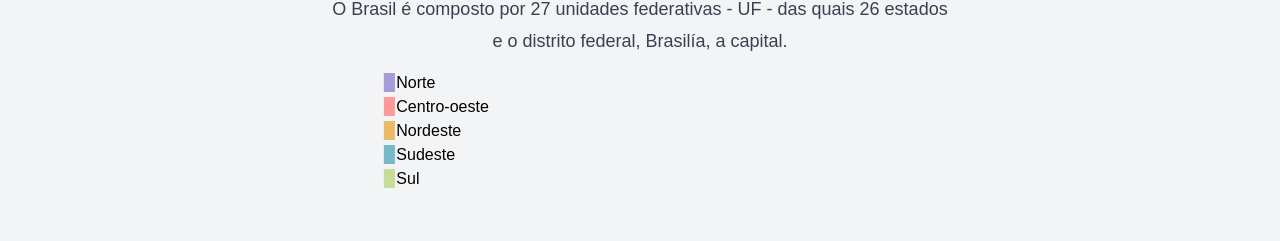
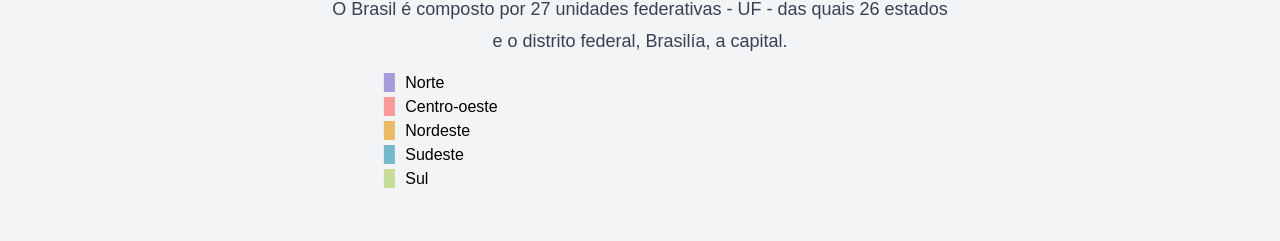
Before and after one commit to vasfvitor/bandeiras, an Astro site: page / in a window 1280 px wide. Shown: the part 334-575 px from the top of the page. Built offline with nearby package versions, Linux system fonts and the light colour scheme; Astro itself is replaced by a stand-in of ours.

Commit message:
map label spacing

```diff
--- a/src/pages/index.astro
+++ b/src/pages/index.astro
@@ -9,14 +9,14 @@ import SelectUF from "~/components/SelectUF.astro";
 
   <div class="relative max-w-screen-md mx-auto">
     <Brazil />
-    <div
+    <ul
       class="text-left md:block md:bottom-48 md:left-32 md:absolute z-20 px-4 md:p-0 -mt-20"
     >
-      <p class="before:content-['▉'] before:text-[#a99ada]">Norte</p>
-      <p class="before:content-['▉'] before:text-[#fb9a99]">Centro-oeste</p>
-      <p class="before:content-['▉'] before:text-[#eaba66]">Nordeste</p>
-      <p class="before:content-['▉'] before:text-[#77b8cb]">Sudeste</p>
-      <p class="before:content-['▉'] before:text-[#c8dc9a]">Sul</p>
-    </div>
+      <li class="before:content-['▉'] before:text-[#a99ada]">&nbsp Norte</li>
+      <li class="before:content-['▉'] before:text-[#fb9a99]">&nbsp Centro-oeste</li>
+      <li class="before:content-['▉'] before:text-[#eaba66]">&nbsp Nordeste</li>
+      <li class="before:content-['▉'] before:text-[#77b8cb]">&nbsp Sudeste</li>
+      <li class="before:content-['▉'] before:text-[#c8dc9a]">&nbsp Sul</li>
+    </ul>
   </div>
 </Layout>
```
